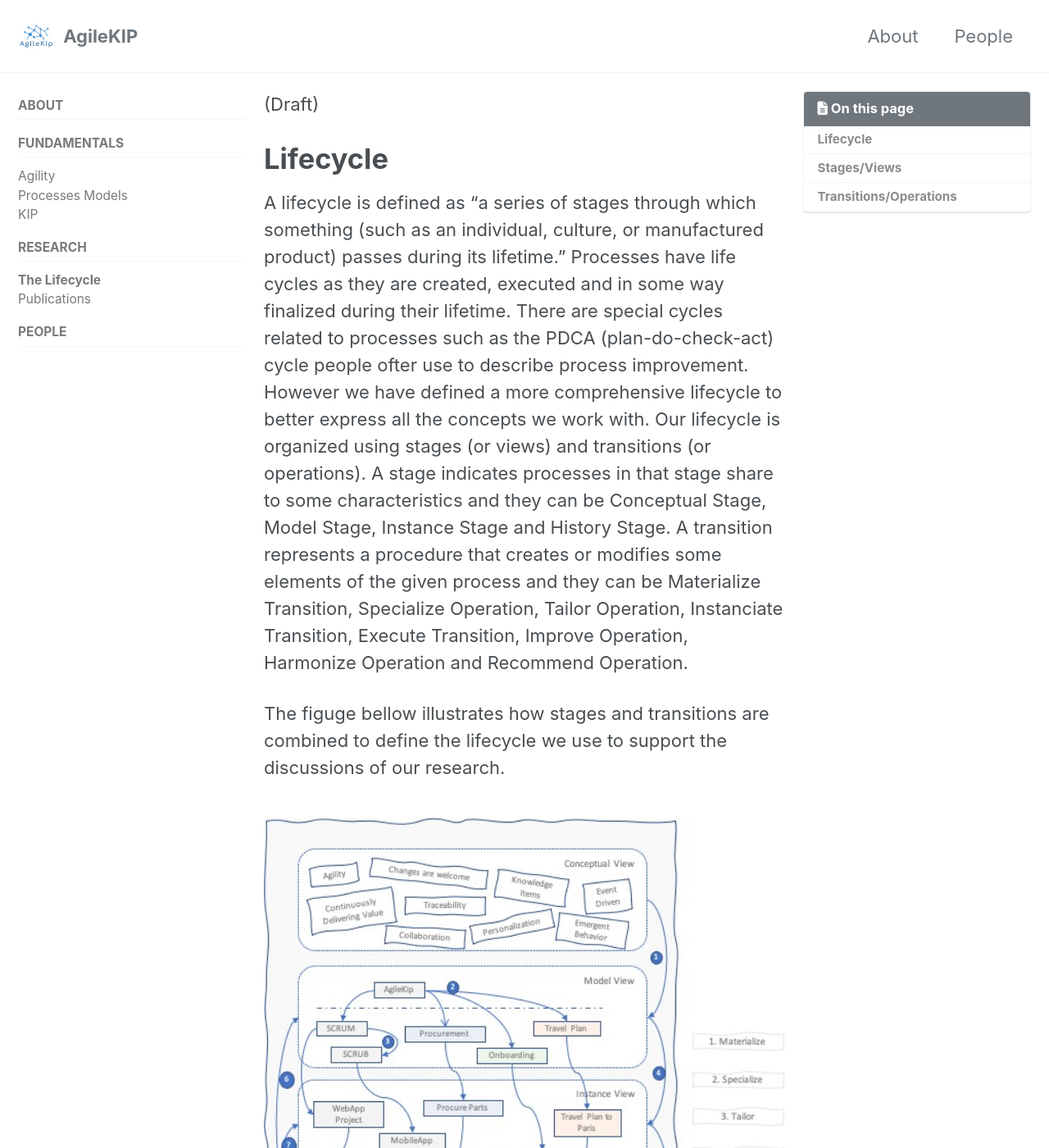
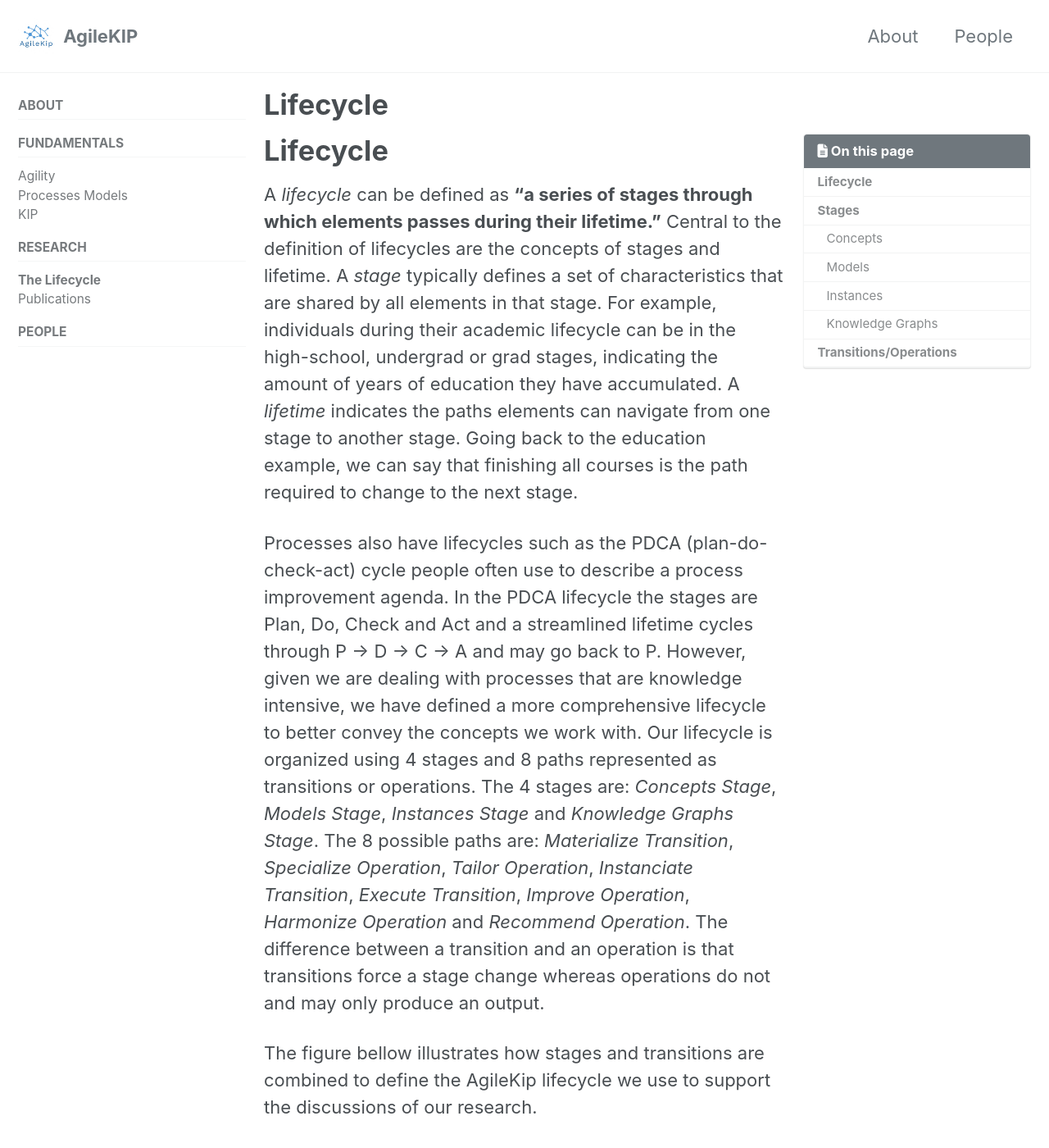
Before and after one commit to AgileKip/site, a Jekyll site: the page built from _pages/lifecycle.md, in a window 1280 px wide and 1400 px high. Shown: the whole window at 82% size. Built offline with Jekyll 4.4.1, drawn with Linux system fonts in a browser that asks for light colours; cached includes are drawn as plain includes; nearby versions of some CDN libraries; our own code applies the rules of GitHub Pages for plain Markdown files; some of the changed text lies outside the part shown.

Commit message:
Fixing the readme and and updating the lifecycle.

```diff
--- a/_pages/lifecycle.md
+++ b/_pages/lifecycle.md
@@ -2,29 +2,34 @@
 layout: single
 permalink: /lifecycle
 
-excerpt: "Our pubs so far..."
+excerpt: "lifecycle..."
 last_modified_at: 2021-01-20
 toc: true
 sidebar:
   nav: "docs"
 ---
 
-(Draft)
-
 # Lifecycle
 
-A lifecycle is defined as “a series of stages through which something (such as an individual, culture, or manufactured product) passes during its lifetime.” Processes have life cycles as they are created, executed and in some way finalized during their lifetime. There are special cycles related to processes such as the PDCA (plan-do-check-act) cycle people ofter use to describe process improvement. However we have defined a more comprehensive lifecycle to better express all the concepts we work with. Our lifecycle is organized using stages (or views) and transitions (or operations). A stage indicates processes in that stage share to some characteristics and they can be Conceptual Stage, Model Stage, Instance Stage and History Stage. A transition represents a procedure that creates or modifies some elements of the given process and they can be Materialize Transition, Specialize Operation, Tailor Operation, Instanciate Transition, Execute Transition, Improve Operation, Harmonize Operation and Recommend Operation.
+A _lifecycle_ can be defined as **“a series of stages through which elements passes during their lifetime.”** Central to the definition of lifecycles are the concepts of stages and lifetime. A _stage_ typically defines a set of characteristics that are shared by all elements in that stage. For example, individuals during their academic lifecycle can be in the high-school, undergrad or grad stages, indicating the amount of years of education they have accumulated.
+A _lifetime_ indicates the paths elements can navigate from one stage to another stage. Going back to the education example, we can say that finishing all courses is the path required to change to the next stage.
 
-The figuge bellow illustrates how stages and transitions are combined to define the lifecycle we use to support the discussions of our research.
+Processes also have lifecycles such as the PDCA (plan-do-check-act) cycle people often use to describe a process improvement agenda. In the PDCA lifecycle the stages are Plan, Do, Check and Act and a streamlined lifetime cycles through P -> D -> C -> A and may go back to P.
+However, given we are dealing with processes that are knowledge intensive, we have defined a more comprehensive lifecycle to better convey the concepts we work with. Our lifecycle is organized using 4 stages and 8 paths represented as transitions or operations. The 4 stages are: _Concepts Stage_, _Models Stage_, _Instances Stage_ and _Knowledge Graphs Stage_. The 8 possible paths are: _Materialize Transition_, _Specialize Operation_, _Tailor Operation_, _Instanciate Transition_, _Execute Transition_, _Improve Operation_, _Harmonize Operation_ and _Recommend Operation_. The difference between a transition and an operation is that transitions force a stage change whereas operations do not and may only produce an output.
 
-{% include figure image_path="/assets/images/lifecycle.jpg" alt="this is a placeholder image" caption="Agile Kip Lifecycle." %}
+The figure bellow illustrates how stages and transitions are combined to define the AgileKip lifecycle we use to support the discussions of our research.
 
-# Stages/Views
+{% include figure image_path="/assets/images/lifecycle.png" alt="this is a placeholder image" caption="Agile Kip Lifecycle." %}
 
-- Conceptual
-- Model
-- Instance
-- History
+# Stages
+
+## Concepts
+
+## Models
+
+## Instances
+
+## Knowledge Graphs
 
 # Transitions/Operations
 
```
Also changed, not shown: README.md (+10 -3 lines), _pages/about.md (+1 -1 lines), _pages/kip.md (+1 -1 lines), assets/images/lifecycle.png (added).
